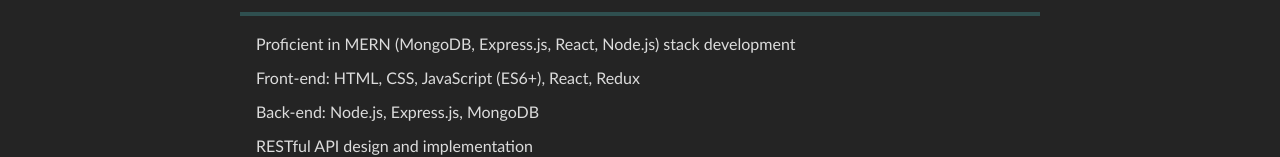
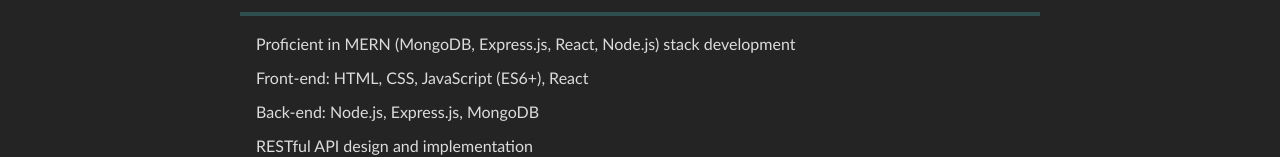
Before and after one commit to Matthuu75/reactProfile, a React (Vite) app: page /resume in a window 1280 px wide. Shown: the part 322-479 px from the top of the page. Built offline with nearby package versions, Linux system fonts and the light colour scheme.

Commit message:
changed wording on resume page

```diff
--- a/src/components/pages/Resume.jsx
+++ b/src/components/pages/Resume.jsx
@@ -34,7 +34,7 @@ export const Resume = () => {
               Proficient in MERN (MongoDB, Express.js, React, Node.js) stack
               development
             </li>
-            <li>Front-end: HTML, CSS, JavaScript (ES6+), React, Redux</li>
+            <li>Front-end: HTML, CSS, JavaScript (ES6+), React</li>
             <li>Back-end: Node.js, Express.js, MongoDB</li>
             <li>RESTful API design and implementation</li>
             <li>Responsive web design with Bootstrap and CSS frameworks</li>
--- a/src/components/pages/resumeData.js
+++ b/src/components/pages/resumeData.js
@@ -5,7 +5,7 @@ const resumeData = [
     "",
     "Skills:",
     "- Proficient in MERN (MongoDB, Express.js, React, Node.js) stack development",
-    "- Front-end: HTML5, CSS3, JavaScript (ES6+), React, Redux",
+    "- Front-end: HTML, CSS, JavaScript (ES6+), React",
     "- Back-end: Node.js, Express.js, MongoDB",
     "- RESTful API design and implementation",
     "- Responsive web design with Bootstrap and CSS frameworks",
```
